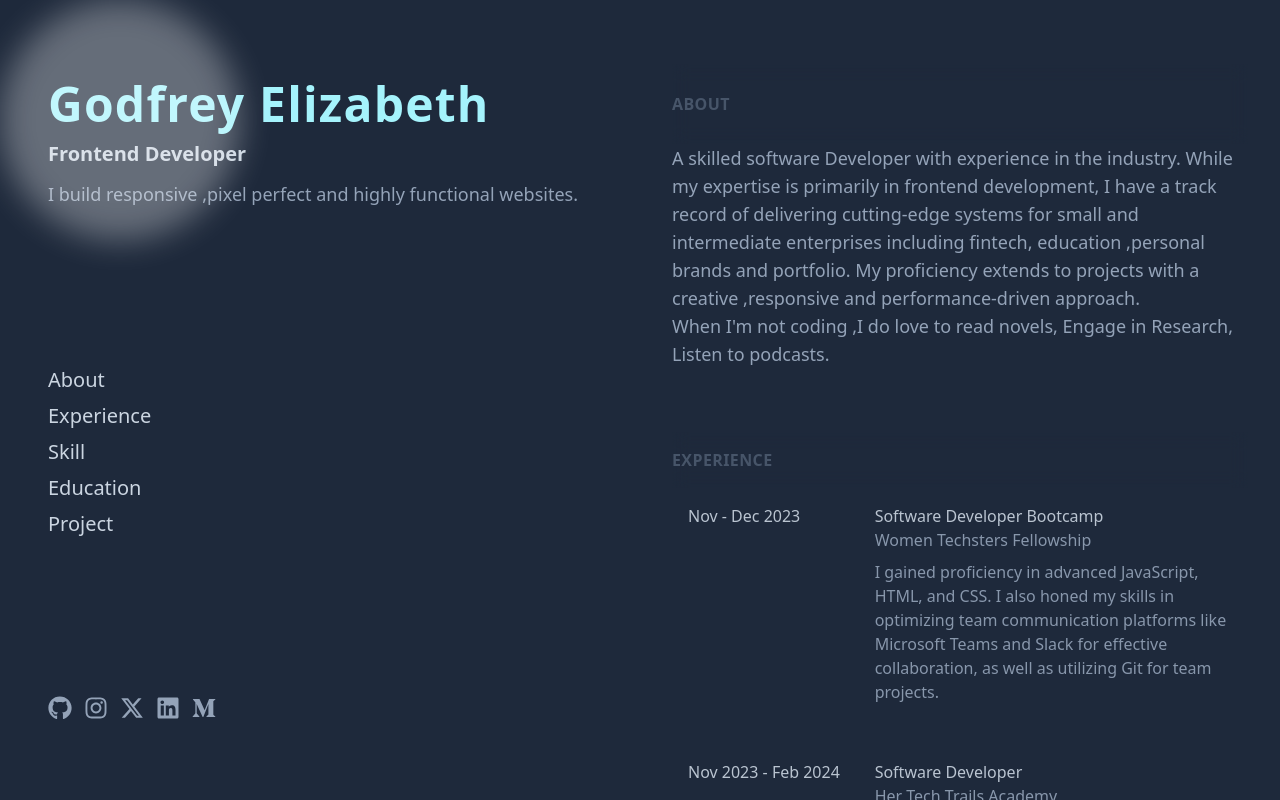
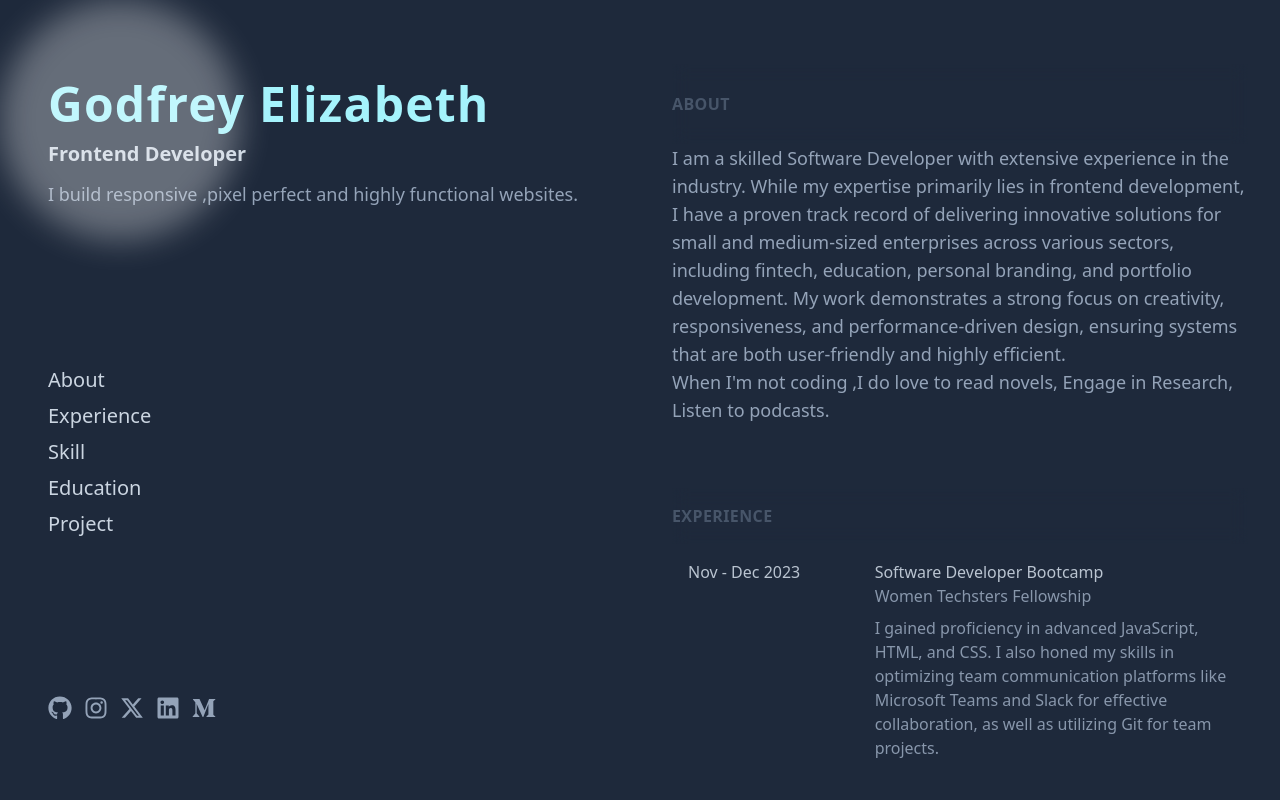
Before and after one commit to miyemicodes/PORTFOLIO-01, a React (Vite) app: page / in a window 1280 px wide. Built offline with nearby package versions, Linux system fonts and the light colour scheme.

Commit message:
Refactor ::: Refactoring codes

```diff
--- a/src/Components/About.jsx
+++ b/src/Components/About.jsx
@@ -2,17 +2,22 @@ import React from "react";
 
 function About() {
 	return (
-    <section className="py-16 relative" id="about">
+		<section
+			className="py-16 relative"
+			id="about"
+		>
 			<h2 className="sticky top-0 py-7 text-base font-bold tracking-wide text-slate-600 backdrop-blur">
 				ABOUT
 			</h2>
 			<p className="text-lg text-slate-400 cursor-pointer">
-        A skilled software Developer with experience in the industry. While my
-        expertise is primarily in frontend development, I have a track record of
-        delivering cutting-edge systems for small and intermediate enterprises
-        including fintech, education ,personal brands and portfolio. My
-        proficiency extends to projects with a creative ,responsive and
-        performance-driven approach.
+				I am a skilled Software Developer with extensive experience in the
+				industry. While my expertise primarily lies in frontend development, I
+				have a proven track record of delivering innovative solutions for small
+				and medium-sized enterprises across various sectors, including fintech,
+				education, personal branding, and portfolio development. My work
+				demonstrates a strong focus on creativity, responsiveness, and
+				performance-driven design, ensuring systems that are both user-friendly
+				and highly efficient.
 				<br />
 				When I'm not coding ,I do love to read novels, Engage in Research,
 				Listen to podcasts.
--- a/src/Components/Details.jsx
+++ b/src/Components/Details.jsx
@@ -53,14 +53,13 @@ function Details() {
 				<h2 className="py-10 text-base font-bold tracking-wide text-slate-600 ">
 					EDUCATION
 				</h2>
-				<div className="flex flex-col gap-6 cursor-pointer">
+
 				{Studies.map((study) => (
 					<Education
 						key={study.id}
 						{...study}
 					/>
 				))}
-				</div>
 			</div>
 
 			<div
@@ -70,14 +69,12 @@ function Details() {
 				<h2 className="sticky top-0 py-4 text-base font-bold tracking-wide text-slate-600 backdrop-blur">
 					PROJECTS
 				</h2>
-				<div className="flex flex-col gap-6 cursor-pointer">
 				{assets.map((asset) => (
 					<Projects
 						key={asset.id}
 						{...asset}
 					/>
 				))}
-				</div>
 			</div>
 
 			<Getintouch />
--- a/src/Components/education.jsx
+++ b/src/Components/education.jsx
@@ -2,7 +2,7 @@ import React from "react";
 
 function Education({ Academy, course, period, degree }) {
 	return (
-    <div>
+		<div className="flex flex-col gap-2 cursor-pointer mb-3">
 			<p className="text-xl text-cyan-200">{Academy} </p>
 			<p className="text-lg text-slate-300"> {course} </p>
 			<p className="text-sm text-slate-200"> {period} </p>
```
Lines whose indentation alone changed are shown as unchanged.
